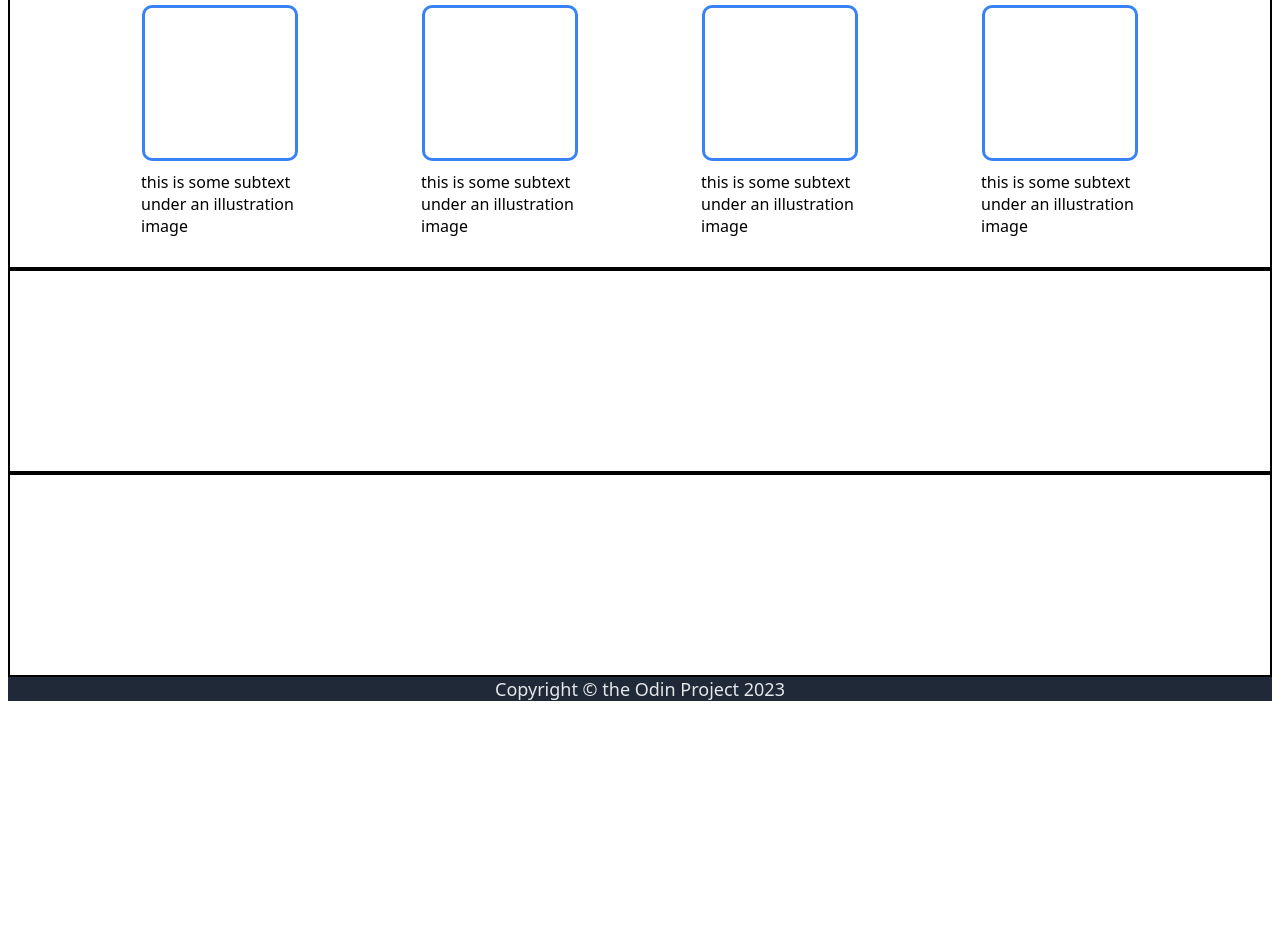
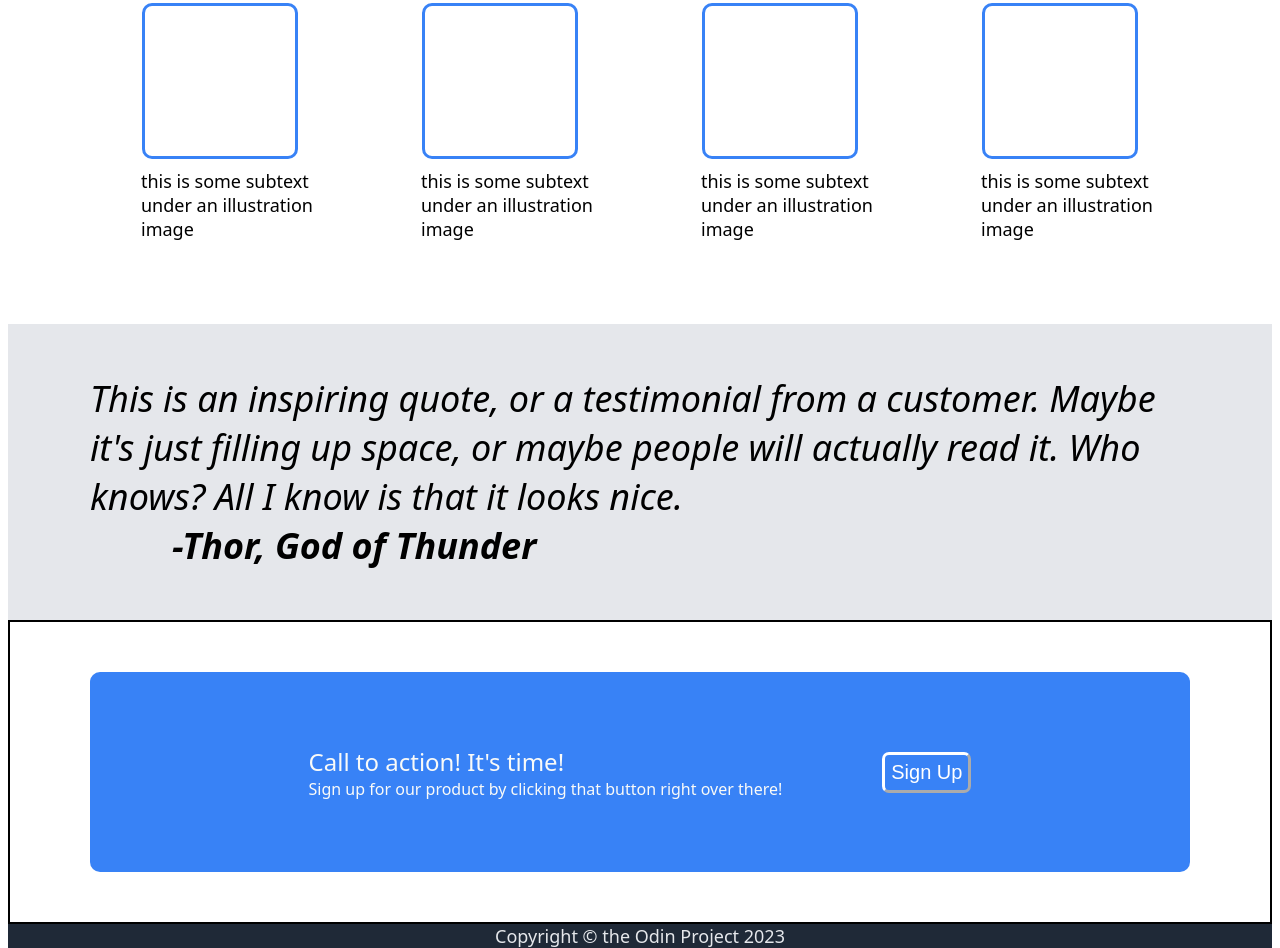
Before and after one commit to Yaswanth45R/Landing_Page, a plain HTML site: page index.html in a window 1280 px wide. Shown: the part 337-1285 px from the top of the page. Before the commit the page ends 1038 px from the top, so only its background shows below. Drawn offline with Linux system fonts and the light colour scheme.

Commit message:
Complete landing Page

```diff
--- a/index.html
+++ b/index.html
@@ -33,7 +33,7 @@
         </div>
 
         <!-- Section Two  -->
-        <div class="section2" style="border: 2px solid black">
+        <div class="section2">
           <div class="main-text2" style="text-align: center">
             Some random information.
           </div>
@@ -68,8 +68,29 @@
           </div>
         </div>
 
-        <div class="section3" style="border: 2px solid black"></div>
-        <div class="section4" style="border: 2px solid black"></div>
+        <!-- Section Three -->
+        <div class="section3">
+          <div class="text-1-sec3">
+            This is an inspiring quote, or a testimonial from a customer. Maybe
+            it's just filling up space, or maybe people will actually read it.
+            Who knows? All I know is that it looks nice.
+          </div>
+          <div class="text-2-sec3">-Thor, God of Thunder</div>
+        </div>
+
+        <!-- Section four -->
+        <div class="section4" style="border: 2px solid black">
+          <div class="content-sec4">
+            <div>
+              <div class="text1-sec4">Call to action! It's time!</div>
+              <div>
+                Sign up for our product by clicking that button right over
+                there!
+              </div>
+            </div>
+            <button class="btm-signUp-btn">Sign Up</button>
+          </div>
+        </div>
       </div>
       <footer>Copyright &#169; the Odin Project 2023</footer>
     </div>
--- a/styles.css
+++ b/styles.css
@@ -65,6 +65,8 @@ footer {
   border-radius: 7px;
   color: white;
   font-size: 20px;
+  border-color: #f9faf8;
+  padding: 6px;
 }
 
 .sub-section12 {
@@ -79,7 +81,7 @@ footer {
 /*Section 2  */
 .section2 {
   width: auto;
-  height: 40 0px;
+  height: 400px;
 }
 .main-text2 {
   font-size: 36px;
@@ -108,13 +110,60 @@ footer {
 }
 .sub-text-sec-2 {
   margin-left: 21px;
+  font-size: 18px;
 }
 
 .section3 {
   width: auto;
-  height: 200px;
+  height: auto;
+  background-color: #e5e7eb;
+  display: flex;
+  flex-direction: column;
+  justify-content: center;
+  align-items: center;
+  font-style: italic;
+  font-size: 36px;
 }
+.text-1-sec3 {
+  margin-top: 50px;
+  width: 1100px;
+}
+.text-2-sec3 {
+  width: 1100px;
+  font-weight: bold;
+  margin-left: auto;
+  margin-bottom: 50px;
+}
+
 .section4 {
   width: auto;
+  height: auto;
+  display: flex;
+  justify-content: center;
+  align-items: center;
+}
+.content-sec4 {
+  background-color: #3882f6;
   height: 200px;
+  width: 1100px;
+  border-radius: 10px;
+  margin: 50px;
+  display: flex;
+  justify-content: center;
+  align-items: center;
+  gap: 100px;
+  color: #f9faf8;
 }
+.btm-signUp-btn {
+  background-color: #3882f6;
+  border-radius: 7px;
+  color: white;
+  font-size: 20px;
+  border-color: white;
+  border-width: 3px;
+  padding: 6px;
+}
+.text1-sec4 {
+  font-size: 24px;
+  color: #f9faf8;
+}
```
